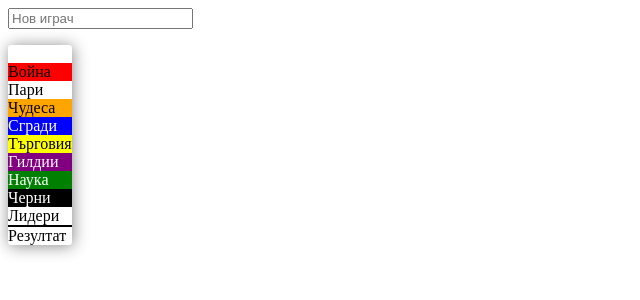
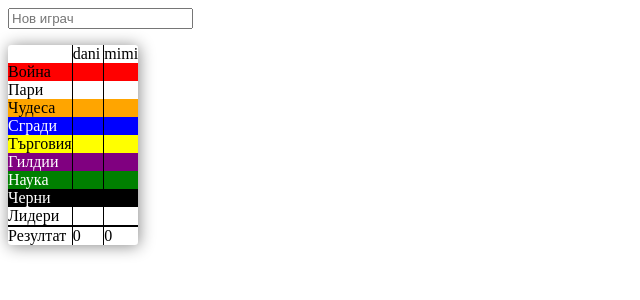
Before and after one commit to dbalchev/7wc-ng4, an Angular app: page / in a window 1280 px wide. Shown: the top 300 px of the page, without its empty margins (0-640 px from the left). Built offline with nearby package versions, Linux system fonts and the light colour scheme.

Commit message:
Use flexbox instead of transposed table

```diff
--- a/src/app/scoreboard/scoreboard.component.html
+++ b/src/app/scoreboard/scoreboard.component.html
@@ -1,21 +1,24 @@
 <form (submit)="addPlayer(newPlayerName)">
   <input mdInput type="text" #newPlayerName placeholder="Нов играч">
 </form>
-<table>
-    <tr>
-        <th>&nbsp;</th>
-        <th *ngFor="let player of players">
-            {{player.name}}
-        </th>
-    </tr>
-    <tr *ngFor="let field of FIELDS; let idx = index" [ngClass]="'tr-' + field.name">
-        <td>{{field.label}}</td>
-        <td *ngFor="let player of players">
-            <input type="number" [(ngModel)]="player.scores[idx]" [ngClass]="'tr-' + field.name">
-        </td>
-    </tr>
-    <tr class="result">
-        <td>Резултат</td>
-        <td *ngFor="let player of players">{{player.sum()}}</td>
-    </tr>
-</table>
+<div>
+        <div class="scoreboard">
+            <div class="col">
+                <div>&nbsp;</div>
+                <div *ngFor="let field of FIELDS" [ngClass]="'tr-' + field.name">
+                    {{field.label}}
+                </div>
+                <div class="result">
+                    Резултат
+                </div>
+            </div>
+
+            <div *ngFor="let player of players" class="col">
+                <div>{{player.name}}</div>
+                <div *ngFor="let field of FIELDS; let idx = index" [ngClass]="'tr-' + field.name">
+                    <input type="number" [(ngModel)]="player.scores[idx]" [ngClass]="'tr-' + field.name">
+                </div>
+                <div class="result">{{player.sum()}}</div>
+            </div>
+        </div>
+</div>
--- a/src/app/scoreboard/scoreboard.component.scss
+++ b/src/app/scoreboard/scoreboard.component.scss
@@ -24,29 +24,18 @@
   color: white;
 }
 
-table * {
-  padding:0;
-  border:0;
-  margin:0;
-
-}
-table {
-  border-spacing: 0;
+.scoreboard {
+    display: inline-flex;
     margin-top:1em;
     background-color:white;
     box-shadow: 1px 1px 1em #888888;
     border-radius: 0.2em;
-
-  .result > td {
-    border-top: 2px solid black;
 }
-}
-
-tr {
-    td {
+.col {
+    display: flex;
+    flex-direction: column;
     border-right: 1px solid black;
-    }
-    td:last-of-type {
+    &:last-of-type {
         border-right: none;
     }
     input {
@@ -62,7 +51,11 @@ tr {
         -webkit-appearance: none;
         margin: 0;
     }
+    .result {
+        border-top: 2px solid black;
     }
+}
+
 .footer {
   position:fixed;
   bottom:0;
--- a/src/app/scoreboard/scoreboard.component.ts
+++ b/src/app/scoreboard/scoreboard.component.ts
@@ -41,7 +41,7 @@ class PlayerScore {
 export class ScoreboardComponent implements OnInit {
 
   FIELDS=FIELDS;
-  public players: Array<PlayerScore> = [];
+  public players: Array<PlayerScore> = [new PlayerScore('dani'), new PlayerScore('mimi')];
   constructor() { }
 
   ngOnInit() {
```
Lines whose indentation alone changed are shown as unchanged.
